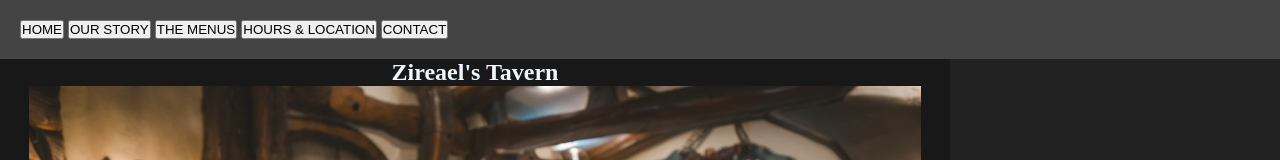
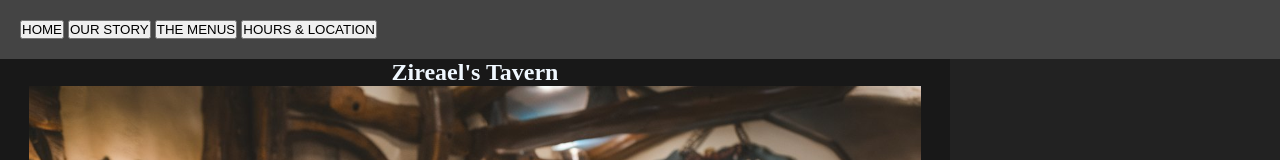
Before and after one commit to studentszO/restaurant-page, a website built with webpack: page src/index.html in a window 1280 px wide. Shown: the top 160 px of the page. Built offline with nearby package versions, Linux system fonts and the light colour scheme.

Commit message:
Deleted the contact button, because we didn't need it

```diff
--- a/src/index.html
+++ b/src/index.html
@@ -12,7 +12,6 @@
             <button type="button">OUR STORY</button>
             <button type="button">THE MENUS</button>
             <button type="button">HOURS & LOCATION</button>
-            <button type="button">CONTACT</button>
         </nav>
     </header>
     <div id="content">
```
